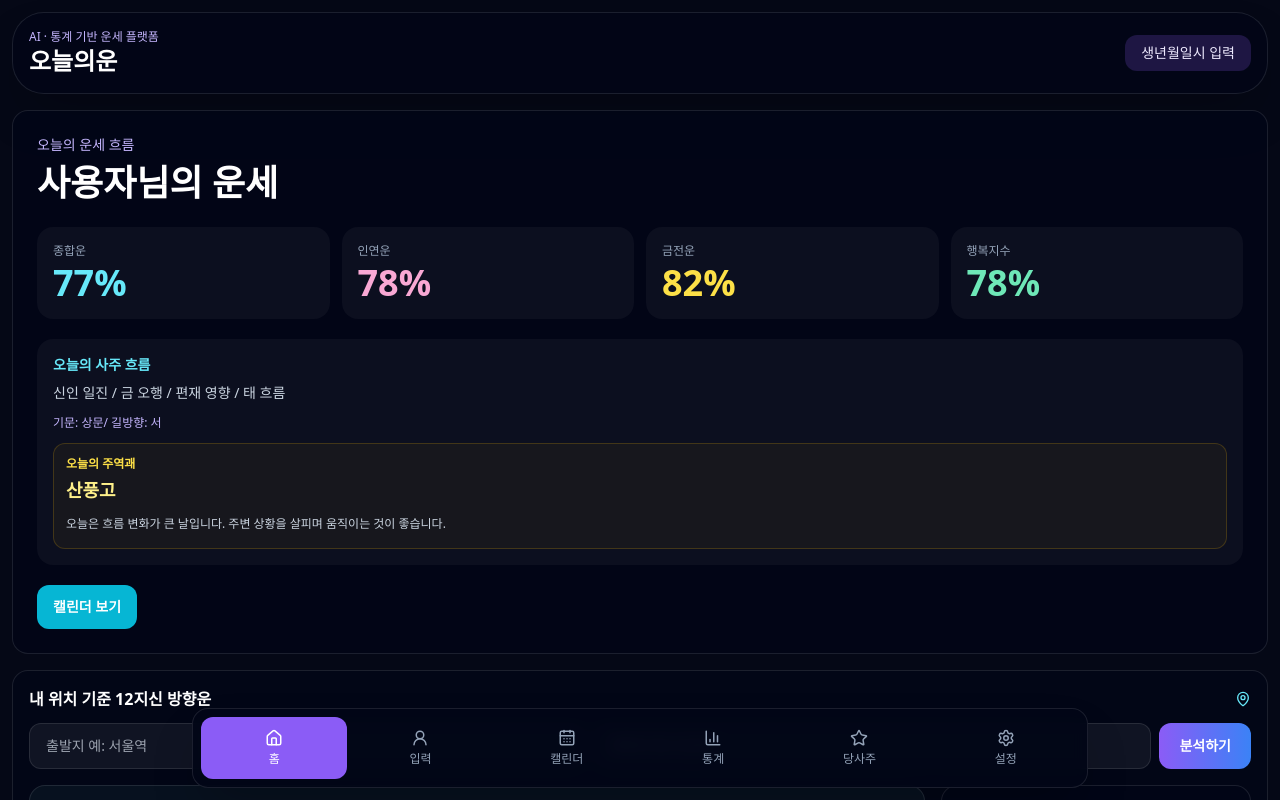
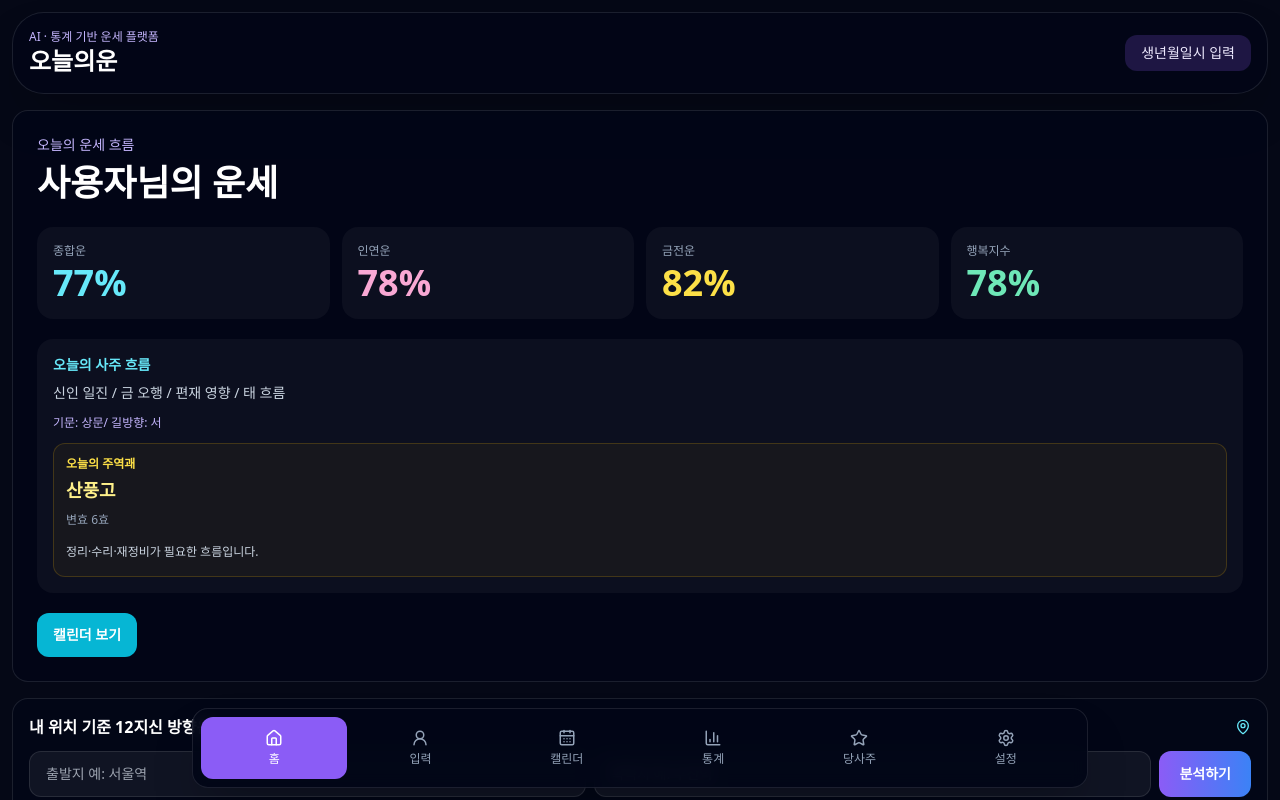
Before and after one commit to biophilia28-png/fortune-flow-app, a React (Vite) app: page / in a window 1280 px wide. Shown: the top 800 px of the page. Built offline with nearby package versions, Linux system fonts and the light colour scheme; the HTML template or start-up script is replaced by a standard one.

Commit message:
Update App.jsx

```diff
--- a/src/App.jsx
+++ b/src/App.jsx
@@ -543,7 +543,7 @@ function UserHome({ profile, data, setTab, todayFortune }) {
             / 길방향: {todayFortune.qimen.direction}
           </div>
 
-        <div className="mt-3 rounded-xl border border-yellow-500/20 bg-yellow-500/5 p-3">
+       <div className="mt-3 rounded-xl border border-yellow-500/20 bg-yellow-500/5 p-3">
   <div className="text-xs font-bold text-yellow-300">
     오늘의 주역괘
   </div>
@@ -552,31 +552,74 @@ function UserHome({ profile, data, setTab, todayFortune }) {
     {todayFortune.iching.main}
   </div>
 
-  <div className="mt-2 text-xs leading-6 text-slate-300">
+  <div className="mt-2 text-xs text-slate-400">
+    변효 {todayFortune.iching.changingLine}효
+  </div>
+
+  <div className="mt-3 text-xs leading-6 text-slate-300">
     {
       {
+        "건위천":
+          "강한 추진력과 시작의 기운입니다. 결단과 행동력이 중요합니다.",
+
+        "곤위지":
+          "억지로 밀어붙이기보다 안정과 인내가 중요한 흐름입니다.",
+
+        "수뢰둔":
+          "초반 장애가 강한 날입니다. 조급함을 줄이는 것이 좋습니다.",
+
+        "산수몽":
+          "판단 착오 가능성이 있습니다. 중요한 계약과 투자는 재확인하세요.",
+
+        "수천수":
+          "기다림 속에서 기회가 오는 흐름입니다. 타이밍이 중요합니다.",
+
+        "천수송":
+          "말다툼·충돌수 주의. 감정적 대응을 피하세요.",
+
+        "지수사":
+          "사람과 조직 속에서 힘이 생기는 날입니다.",
+
+        "수지비":
+          "귀인운과 인간관계 흐름이 좋습니다.",
+
+        "풍천소축":
+          "조금씩 쌓이는 운입니다. 성급함보다 축적이 중요합니다.",
+
+        "천택리":
+          "예의와 균형이 중요합니다. 과한 행동은 손실 가능성이 있습니다.",
+
+        "지천태":
+          "전체 흐름이 안정적이며 기회가 열리는 길괘입니다.",
+
+        "천지비":
+          "답답함과 정체 흐름이 강합니다. 무리한 추진은 불리합니다.",
+
+        "천화동인":
+          "협력·인맥·귀인운이 강합니다. 사람 속에서 기회가 생깁니다.",
+
+        "화천대유":
+          "재물과 성취 흐름이 강한 날입니다.",
+
+        "지산겸":
+          "겸손할수록 운이 커지는 흐름입니다.",
+
+        "뢰지예":
+          "활동성과 외출운이 강합니다. 움직이면 기회가 생깁니다.",
+
         "택뢰수":
-          "기회가 빠르게 지나갈 수 있는 흐름입니다. 급한 판단보다 상황을 관찰하며 움직이는 것이 유리합니다.",
-
-        "건위천":
-          "강한 추진력이 들어오는 날입니다. 새로운 시작과 결단에 유리합니다.",
-
-        "중천건":
-          "운이 상승 흐름에 있으며 자신감과 실행력이 중요합니다.",
-
-        "화지진":
-          "명예와 평판이 올라갈 수 있는 흐름입니다. 사람들과의 관계를 잘 활용하세요.",
-
-        "수뢰둔":
-          "초반 장애가 강한 날입니다. 무리한 투자와 충돌을 피하는 것이 좋습니다.",
-
-        "산수몽":
-          "판단 착오 가능성이 높습니다. 중요한 결정은 한 번 더 확인하세요.",
-
-        "천화동인":
-          "귀인운과 협력운이 강합니다. 사람을 만나면 도움될 가능성이 큽니다.",
+          "즐거움 속 실수가 생길 수 있습니다. 과소비·과욕 주의.",
+
+        "산풍고":
+          "정리·수리·재정비가 필요한 흐름입니다.",
+
+        "지택림":
+          "새로운 인연과 기회 접근 흐름입니다.",
+
+        "풍지관":
+          "관찰과 분석이 중요한 날입니다."
       }[todayFortune.iching.main] ||
-        "오늘은 흐름 변화가 큰 날입니다. 주변 상황을 살피며 움직이는 것이 좋습니다."
+      "오늘은 흐름 변화가 큰 날입니다. 주변 상황을 살피며 움직이는 것이 좋습니다."
     }
   </div>
 </div>
```
